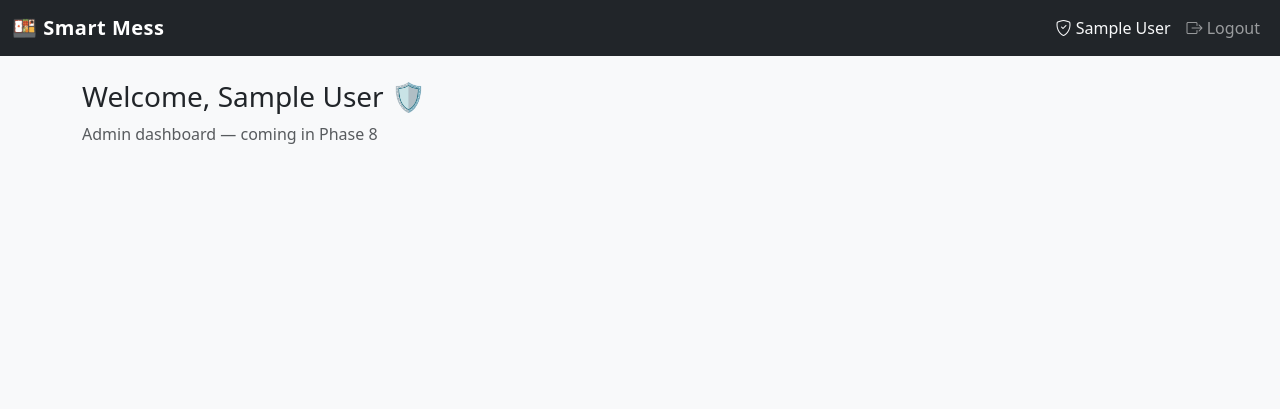
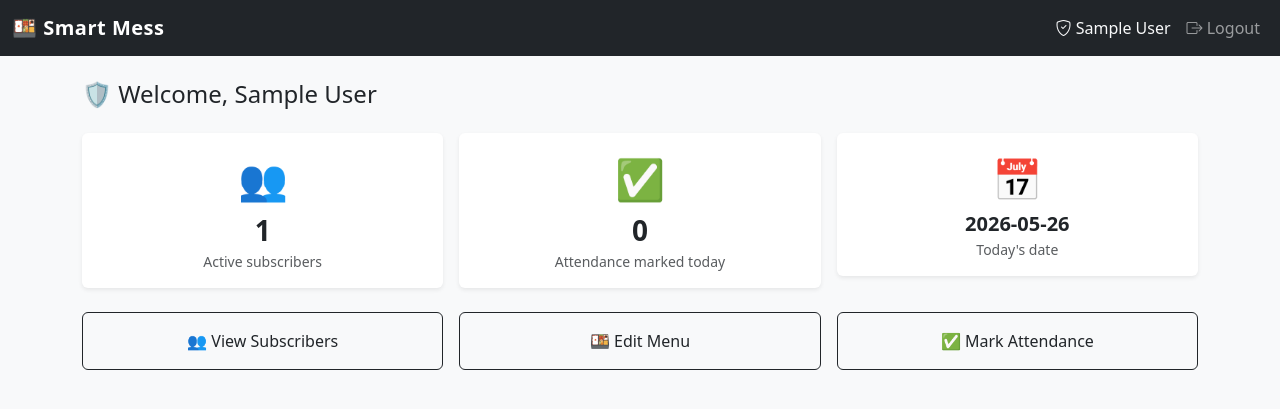
Before and after one commit to Rashmi0556/smart-mess-system, a Flask app: page /admin/dashboard in a window 1280 px wide. Shown: the top 409 px of the page. Run offline with Flask 3, Linux system fonts and the light colour scheme; a user stored in the database is signed in; tables that the repository leaves empty hold one stand-in row (values such as "Sample post").

Commit message:
Added admin dashboard template

```diff
--- a/app/templates/admin/dashboard.html
+++ b/app/templates/admin/dashboard.html
@@ -1,8 +1,58 @@
 {% extends 'base.html' %}
 {% block title %}Admin Dashboard{% endblock %}
+
 {% block content %}
 <div class="container mt-4">
-  <h3>Welcome, {{ session.user_name }} 🛡️</h3>
-  <p class="text-muted">Admin dashboard — coming in Phase 8</p>
+
+  <h4 class="mb-4">🛡️ Welcome, {{ admin.name }}</h4>
+
+  <!-- Stats row -->
+  <div class="row g-3 mb-4">
+
+    <div class="col-md-4">
+      <div class="card border-0 shadow-sm text-center p-3">
+        <div class="fs-1">👥</div>
+        <div class="fs-3 fw-bold text-dark">{{ active_count }}</div>
+        <div class="text-muted small">Active subscribers</div>
+      </div>
+    </div>
+
+    <div class="col-md-4">
+      <div class="card border-0 shadow-sm text-center p-3">
+        <div class="fs-1">✅</div>
+        <div class="fs-3 fw-bold text-dark">{{ today_count }}</div>
+        <div class="text-muted small">Attendance marked today</div>
+      </div>
+    </div>
+
+    <div class="col-md-4">
+      <div class="card border-0 shadow-sm text-center p-3">
+        <div class="fs-1">📅</div>
+        <div class="fs-5 fw-bold text-dark">{{ today }}</div>
+        <div class="text-muted small">Today's date</div>
+      </div>
+    </div>
+
+  </div>
+
+  <!-- Quick links -->
+  <div class="row g-3">
+    <div class="col-md-4">
+      <a href="{{ url_for('admin.subscribers') }}" class="btn btn-outline-dark w-100 py-3">
+        👥 View Subscribers
+      </a>
+    </div>
+    <div class="col-md-4">
+      <a href="{{ url_for('admin.menu_editor') }}" class="btn btn-outline-dark w-100 py-3">
+        🍱 Edit Menu
+      </a>
+    </div>
+    <div class="col-md-4">
+      <a href="{{ url_for('admin.mark_attendance') }}" class="btn btn-outline-dark w-100 py-3">
+        ✅ Mark Attendance
+      </a>
+    </div>
+  </div>
+
 </div>
 {% endblock %}
```
